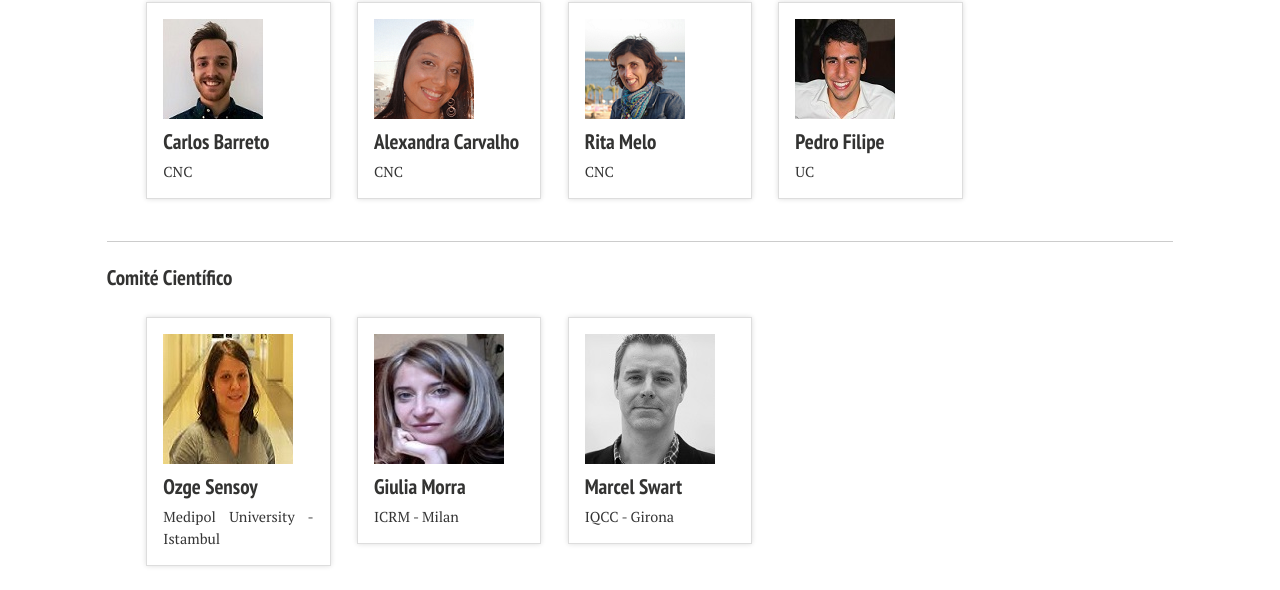
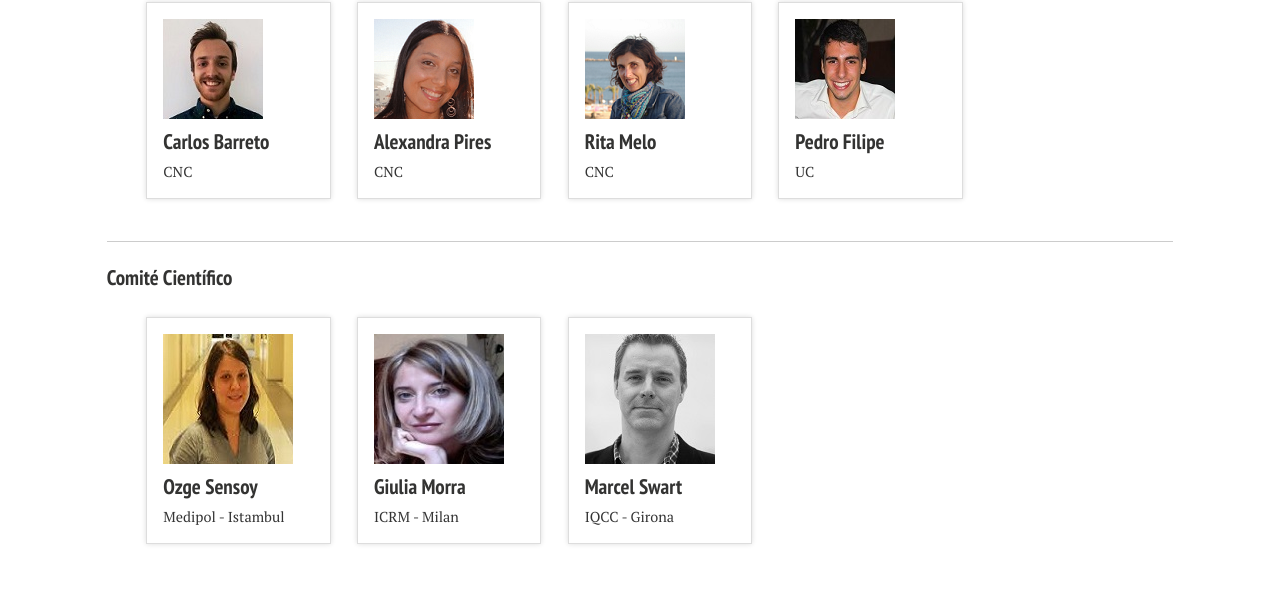
Before and after one commit to ejibce/ejibce.github.io, a Jekyll site: the page built from acerca/index.md, in a window 1280 px wide. Shown: the part 1445-2035 px from the top of the page. Built offline with Jekyll 4.4.1, drawn with Linux system fonts in a browser that asks for light colours; nearby versions of some CDN libraries.

Commit message:
new_changes

```diff
--- a/_data/cientifico.yml
+++ b/_data/cientifico.yml
@@ -1,5 +1,5 @@
 -   name: Ozge Sensoy
-    position: Medipol University - Istambul
+    position: Medipol - Istambul
     url: https://www.linkedin.com/in/ozge-sensoy-5b178345/
     avatar: /images/pessoas/foto_ozge.jpg
 
--- a/_data/organizacao.yml
+++ b/_data/organizacao.yml
@@ -28,7 +28,7 @@
     url: https://www.linkedin.com/in/carlos-barreto-27ab8a10a/
     avatar: /images/pessoas/foto_carlos_barreto.jpg
 
--   name: Alexandra Carvalho
+-   name: Alexandra Pires
     position: CNC
     url: https://www.linkedin.com/in/alexandra-carvalho-58198a8/
     avatar: /images/pessoas/foto_alexandra_carvalho.png
```
Also changed, not shown: images/pessoas/feature-IPN.jpg (added).
